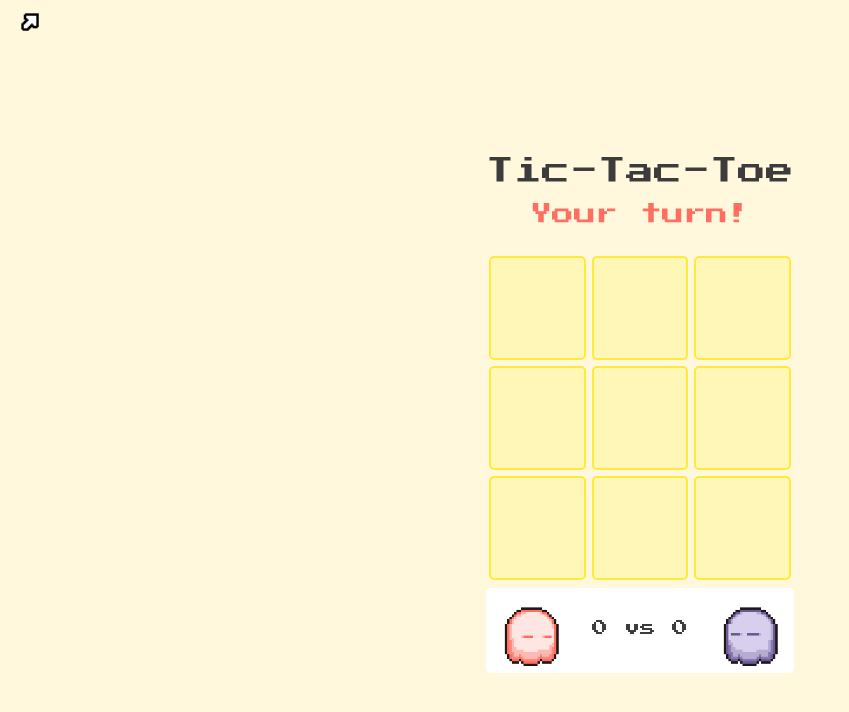
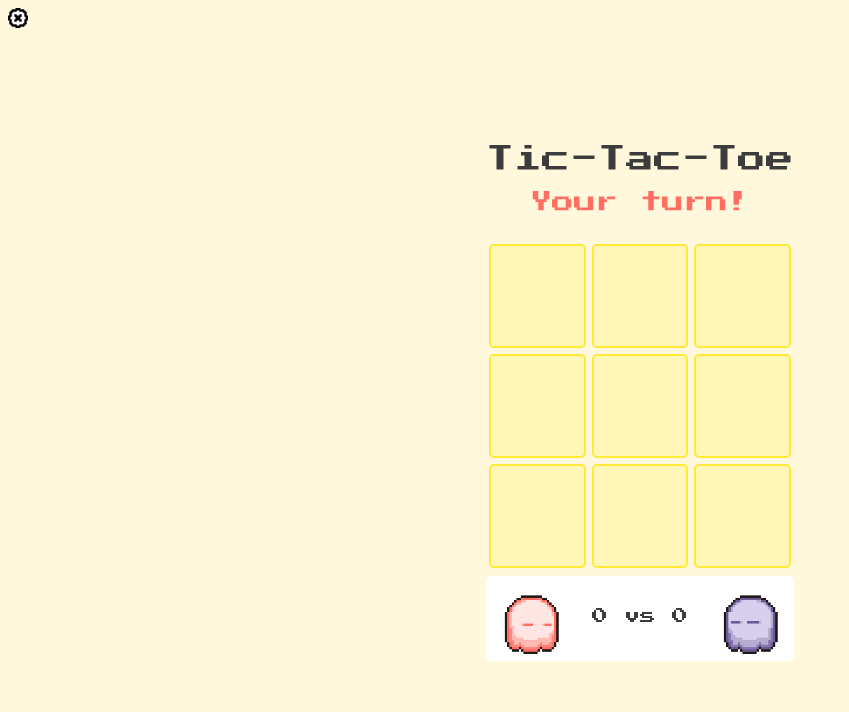
Before and after one commit to Taniksha-shah/pixelated-tic-tac-toe, a plain HTML site: page game-pages/game-multiplayer.html in a window 1280 px wide. Shown: the whole page, without its empty margins (0-849 px from the left). Drawn offline with Linux system fonts and the light colour scheme.

Commit message:
nav updated commit

```diff
--- a/game-pages/game-multiplayer.html
+++ b/game-pages/game-multiplayer.html
@@ -10,9 +10,8 @@
 </head>
 <body>
     <nav>
-        <div class="settings-icon">
-            <div></div>
-            <img src="../assets/link.png">
+        <div class="settings-icon-container">
+            <img src="../assets/settings.png" class="settings-icon">
         </div>
     </nav>
     <div class="game-container">
--- a/style/style.css
+++ b/style/style.css
@@ -11,7 +11,7 @@ body {
     flex-direction: column;
     justify-content: center;
     align-items: center;
-    margin-top: 125px;
+    margin-top: 115px;
 }
 .game-title,
 .turn-text {
@@ -85,17 +85,17 @@ body {
     width: 75px;
     height: 75px;
 }
-
-.settings-icon {
-    display: flex;
-    flex-direction: row;
+nav {
+    height: 22px;
+}
+.settings-icon-container {
     padding: 0;
-    margin: 12px;
-    height: 20px;
-    width: 20px;
+    margin: 0;
+    height: 21px;
+    width: 21px;
 }
 
-.settings-icon img {
+.settings-icon-container img {
     height: 20px;
     width: 20px;
 }
```
Also changed, not shown: game-pages/game-computer.html (+5 -0 lines), game-pages/game-offline.html (+5 -0 lines), game-pages/index.html (+5 -0 lines).
